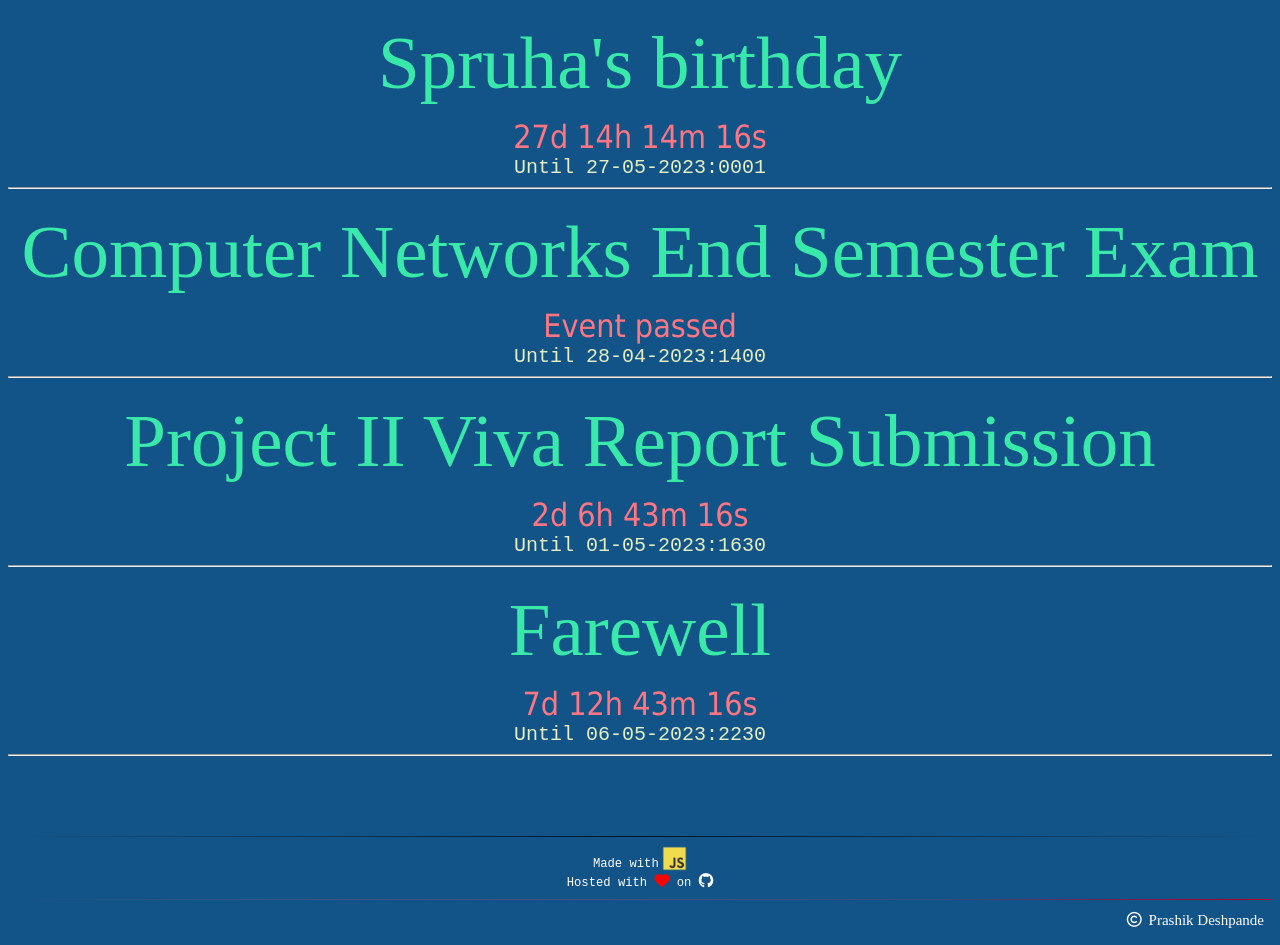
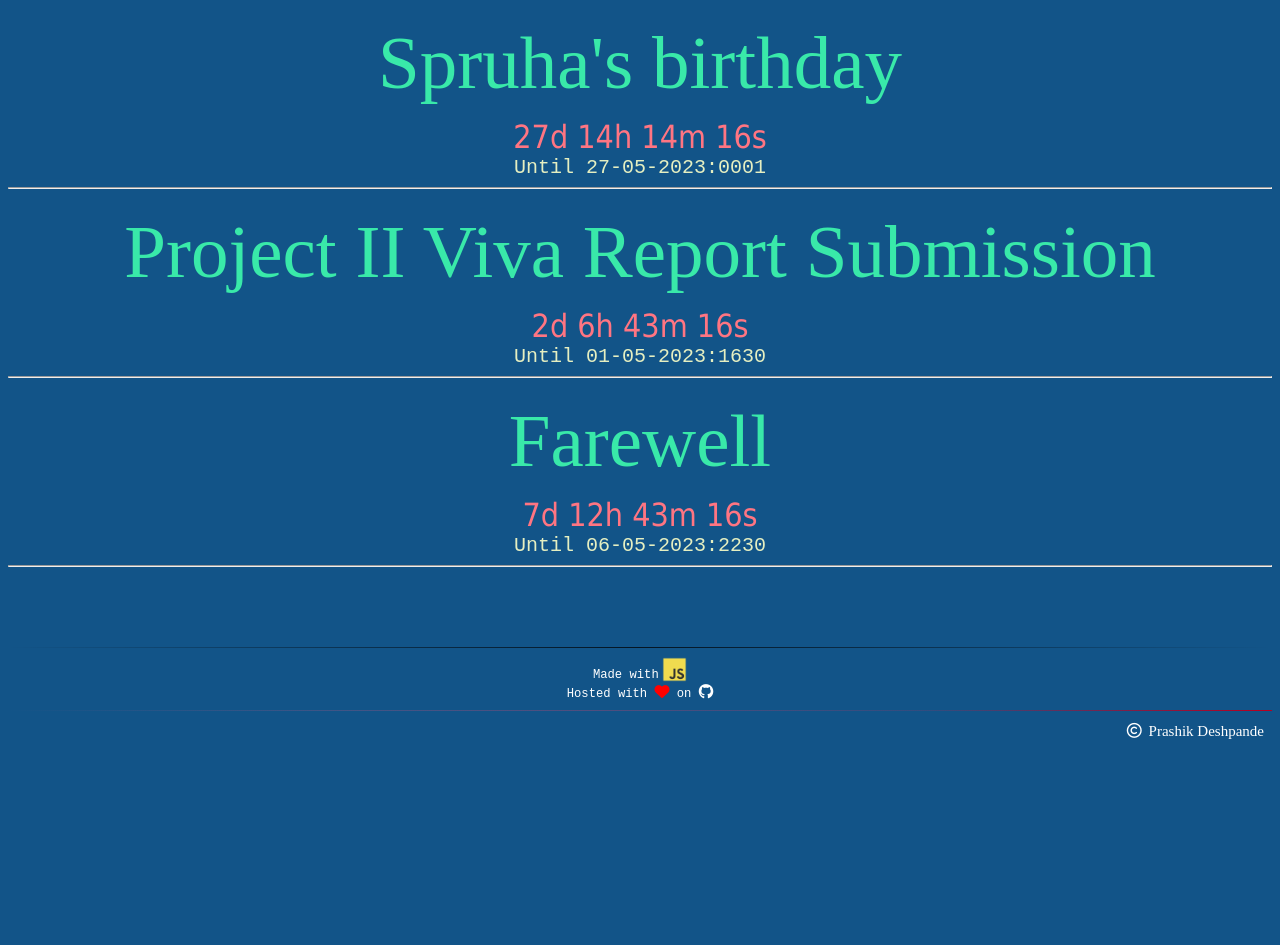
Before and after one commit to philomath242/Todo-Countdown, a plain HTML site: page index.html in a window 1280 px wide. After the commit the page ends 800 px from the top, so only its background shows below. Drawn offline with Linux system fonts and the light colour scheme.

Commit message:
Add fade effect for passed events

```diff
--- a/index.html
+++ b/index.html
@@ -23,6 +23,10 @@
                 font-family: Dubai;
                 line-height: 2em;
                 margin: -20px auto -20px;
+            }
+
+            .task-container {
+                opacity: 3;
             }
 
             .timer {
@@ -113,7 +117,7 @@
             var Countdown = React.createClass({
                 render: function () {
                     return (
-                        <div>
+                        <div className="task-container">
                             <div className="task-name">{this.props.name}</div>
                             <div className="counter"></div>
                             <div className="timer">{this.props.when}</div>
@@ -173,6 +177,9 @@
                     // console.log(seconds);
                     count.innerHTML = secondsToDhms(seconds);
                 }
+
+
+
             }
 
             function secondsToDhms(seconds) {
@@ -193,6 +200,36 @@
             function sleep(ms) {
                 return new Promise(resolve => setTimeout(resolve, ms));
             }
+
+
+            function clearEvents() {
+                var collection = document.querySelectorAll('div.counter');
+
+                for (let i = 0; i < collection.length; i++) {
+                    if (collection[i].innerHTML == "Event passed") {
+                        var par = collection[i].parentElement;
+                        par.style.transition = "2s";
+                        par.style.opacity = 0;
+
+                    }
+                }
+
+
+            }
+
+            function deleteFaded() {
+                var collection = document.querySelectorAll('div.counter');
+                for (let i = 0; i < collection.length; i++) {
+                    var prop = collection[i].parentElement.style.transition;
+                    if (prop) {
+                        collection[i].parentElement.style.display = "none";
+                    }
+                }
+            }
+
+
+            setTimeout(clearEvents, 2000);
+            setTimeout(deleteFaded, 4000);
         </script>
 
     </body>
```
